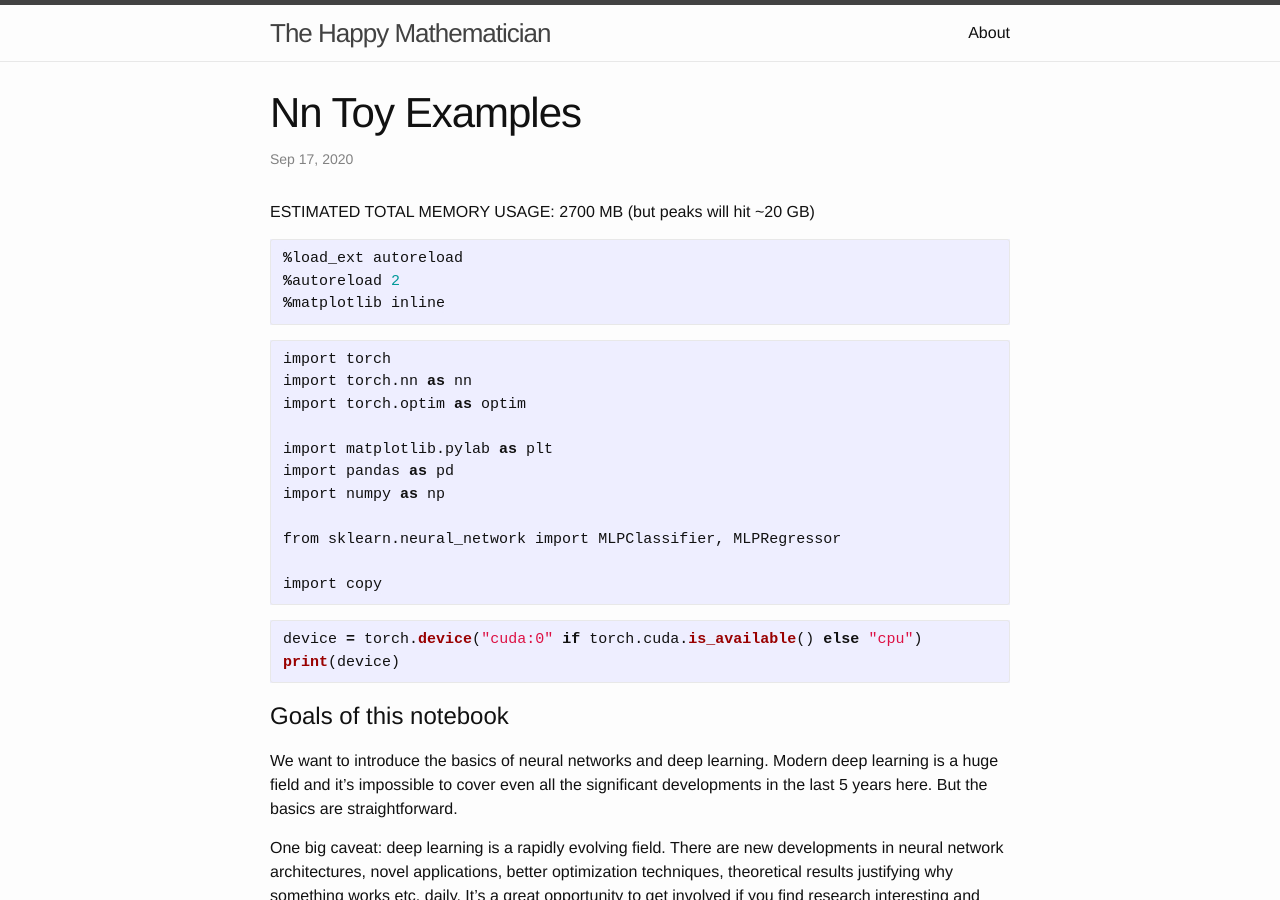
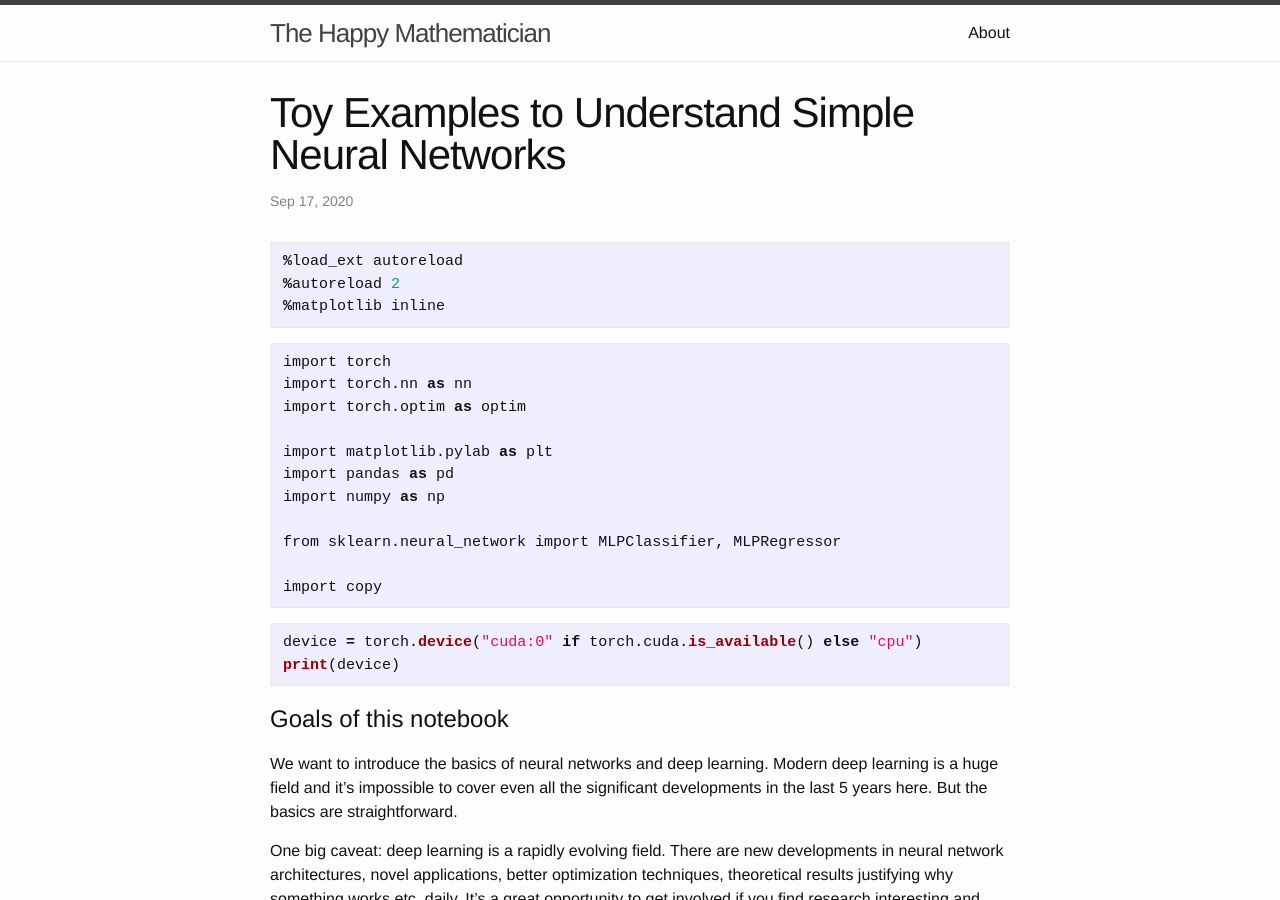
Before and after one commit to TreeinRandomForest/treeinrandomforest.github.io, a Jekyll site: the page built from _posts/2020-09-17-nn-toy-examples.markdown, in a window 1280 px wide and 900 px high. Built offline with Jekyll 4.4.1, drawn with Linux system fonts in a browser that asks for light colours; our own code applies the rules of GitHub Pages for plain Markdown files; formulas are drawn with MathJax 3.

Commit message:
adding md header

````diff
--- a/_posts/2020-09-17-nn-toy-examples.markdown
+++ b/_posts/2020-09-17-nn-toy-examples.markdown
@@ -1,6 +1,10 @@
-
-ESTIMATED TOTAL MEMORY USAGE: 2700 MB (but peaks will hit ~20 GB)
-
+---
+layout: post
+title:  "Toy Examples to Understand Simple Neural Networks"
+date:   2020-09-17
+categories: jekyll update
+mathjax: true
+---
 
 ```python
 %load_ext autoreload
````
